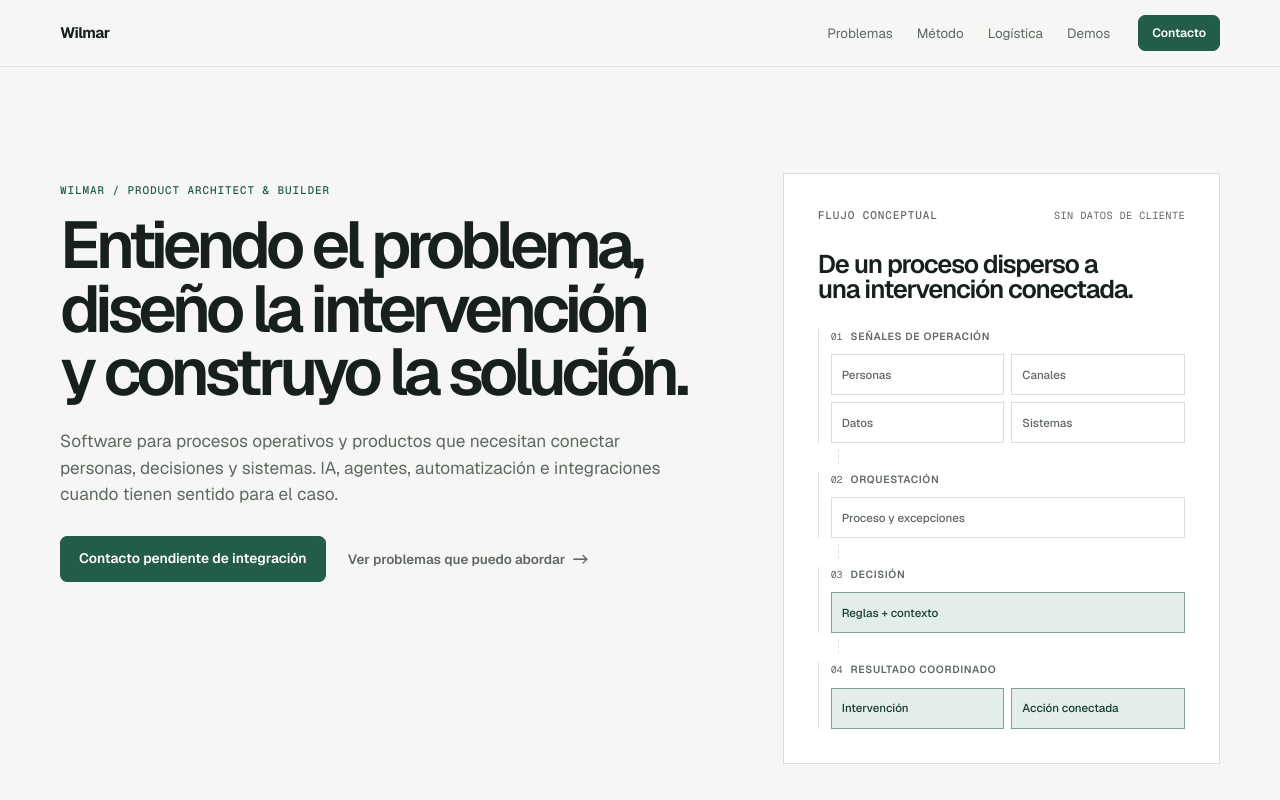
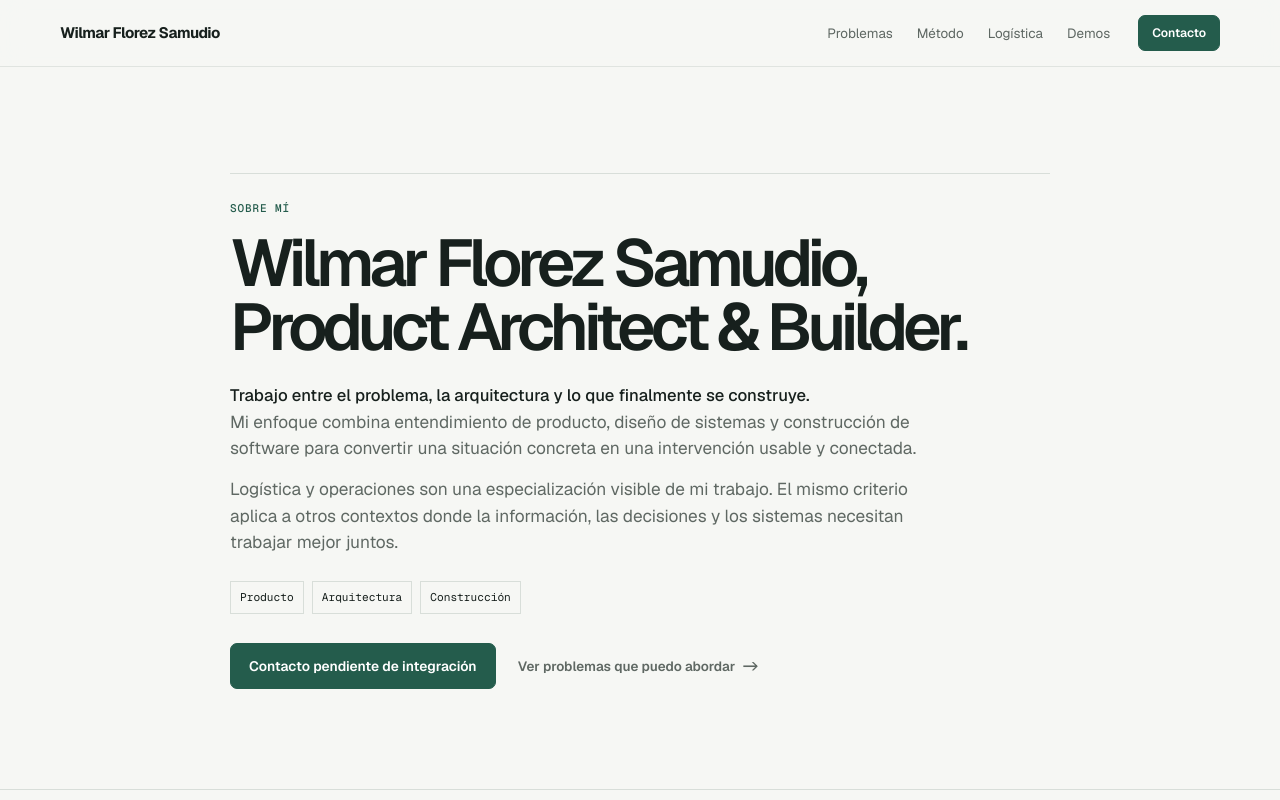
Before and after one commit to wilmarFlorez/wlanding, a Next.js app: page / in a window 1280 px wide. Shown: the top 800 px of the page. Built offline with nearby package versions, Linux system fonts and the light colour scheme.

Commit message:
feat: Update landing page content and structure with personal branding and enhanced messaging

```diff
--- a/app/globals.css
+++ b/app/globals.css
@@ -50,30 +50,22 @@ p { color: var(--muted); }
 .button-small { min-height: 36px; padding: 0 13px; font-size: .76rem; }
 
 .hero { padding: 106px 0 100px; border-bottom: 1px solid var(--line); }
-.hero-grid { display: grid; grid-template-columns: minmax(0, 1.1fr) minmax(320px, .76fr); align-items: start; gap: clamp(40px, 7vw, 98px); }
-.hero-copy { padding-top: 10px; }
-.hero-lede { max-width: 630px; margin-bottom: 29px; font-size: clamp(1.02rem, 1.35vw, 1.16rem); line-height: 1.52; }
-.hero-actions { display: flex; align-items: center; gap: 22px; }
+.hero-content { max-width: 820px; }
+.hero-copy { border-top: 1px solid var(--line); padding-top: 27px; }
+.hero-role { color: var(--foreground); font-size: 1.04rem; font-weight: 500; }
+.hero-lede { max-width: 710px; margin-bottom: 15px; font-size: clamp(1.02rem, 1.35vw, 1.16rem); line-height: 1.52; }
+.hero-specialization { margin-bottom: 0; }
+.hero-copy .focus-list { margin-top: 26px; }
+.hero-actions { display: flex; align-items: center; gap: 22px; margin-top: 29px; }
 .text-link { font-weight: 550; }
 .text-link span { display: inline-block; margin-left: 4px; transition: transform 160ms ease; }
 .text-link:hover span { transform: translateX(3px); }
-.hero-flow { border: 1px solid var(--line); background: var(--surface); padding: clamp(22px, 3vw, 34px); }
-.flow-heading { display: flex; justify-content: space-between; gap: 16px; margin-bottom: 28px; color: var(--muted); font-family: var(--font-geist-mono), monospace; font-size: .64rem; letter-spacing: .04em; text-transform: uppercase; }
-.hero-flow h2 { max-width: 370px; margin-bottom: 26px; font-size: clamp(1.4rem, 2vw, 1.85rem); letter-spacing: -.045em; }
-.flow-stage { border-left: 1px solid var(--line); padding-left: 12px; }
-.flow-stage-heading { display: flex; align-items: baseline; gap: 8px; margin-bottom: 9px; }
-.flow-stage-heading span { color: var(--muted); font-family: var(--font-geist-mono), monospace; font-size: .62rem; }
-.flow-stage-heading p { margin: 0; font-size: .65rem; font-weight: 600; letter-spacing: .06em; text-transform: uppercase; }
-.flow-inputs, .flow-output { display: grid; grid-template-columns: repeat(2, minmax(0, 1fr)); gap: 7px; }
-.flow-node { display: flex; min-height: 41px; align-items: center; border: 1px solid var(--line); color: var(--muted); font-size: .72rem; font-weight: 500; padding: 8px 10px; }
-.flow-node-accent { border-color: color-mix(in srgb, var(--accent) 48%, var(--line)); background: var(--accent-soft); color: var(--accent-dark); }
-.flow-connector { width: 1px; height: 17px; margin: 6px 0 6px 20px; background: repeating-linear-gradient(to bottom, var(--line) 0 3px, transparent 3px 6px); }
 
 .section-intro { max-width: 720px; margin-bottom: 48px; }
 .section-intro p:last-child { max-width: 660px; margin-bottom: 0; }
 .problems-list { display: grid; grid-template-columns: repeat(2, minmax(0, 1fr)); column-gap: 56px; list-style: none; margin: 0; padding: 0; }
 .problem-item { display: grid; grid-template-columns: 40px minmax(0, 1fr); gap: 15px; border-top: 1px solid var(--line); padding: 22px 0 25px; }
-.problem-item p, .solution-item p, .process-item p, .demo-summary p, .about-content > p { margin-bottom: 0; font-size: .92rem; }
+.problem-item p, .solution-item p, .process-item p, .demo-summary p { margin-bottom: 0; font-size: .92rem; }
 
 .process-section { background: #ecefea; }
 .process-list { display: grid; grid-template-columns: repeat(5, minmax(0, 1fr)); gap: 24px; list-style: none; margin: 0; padding: 0; }
@@ -121,9 +113,6 @@ p { color: var(--muted); }
 .demo-notes p { margin: 0; color: var(--foreground); font-size: .78rem; line-height: 1.45; }
 .demo-notes span { display: block; margin-bottom: 4px; color: var(--muted); font-family: var(--font-geist-mono), monospace; font-size: .64rem; letter-spacing: .07em; text-transform: uppercase; }
 
-.about-content { max-width: 820px; border-top: 1px solid var(--line); padding-top: 27px; }
-.about-content > p:not(.eyebrow) { max-width: 710px; margin-bottom: 15px; }
-.about-role { color: var(--foreground) !important; font-size: 1.04rem !important; font-weight: 500; }
 .focus-list { display: flex; flex-wrap: wrap; gap: 8px; margin: 26px 0 0; }
 .focus-list span { border: 1px solid var(--line); color: var(--foreground); font-family: var(--font-geist-mono), monospace; font-size: .7rem; padding: 7px 9px; }
 
@@ -154,8 +143,7 @@ p { color: var(--muted); }
 .footer-content .footer-name { margin-bottom: 2px; }
 
 @media (max-width: 900px) {
-  .hero-grid, .logistics-layout, .contact-panel { grid-template-columns: 1fr; }
-  .hero-flow { max-width: 620px; }
+  .logistics-layout, .contact-panel { grid-template-columns: 1fr; }
   .process-list { grid-template-columns: repeat(3, minmax(0, 1fr)); gap: 28px; }
   .process-item:not(:last-child)::after { display: none; }
 }
@@ -169,8 +157,6 @@ p { color: var(--muted); }
   .header-content { min-height: 60px; }
   .hero-actions { align-items: flex-start; flex-direction: column; gap: 17px; }
   .hero-actions .button { width: 100%; }
-  .flow-heading { margin-bottom: 22px; }
-  .flow-heading span:last-child { max-width: 130px; text-align: right; }
   .problems-list, .solutions-grid, .process-list, .demo-notes { grid-template-columns: 1fr; }
   .problems-list { gap: 0; }
   .process-list { gap: 0; border-left: 1px solid var(--line); padding-left: 20px; }
--- a/app/layout.tsx
+++ b/app/layout.tsx
@@ -13,11 +13,11 @@ const geistMono = Geist_Mono({
 });
 
 export const metadata: Metadata = {
-  title: "Wilmar | Product Architect & Builder",
+  title: "Wilmar Florez Samudio | Product Architect & Builder",
   description:
     "Wilmar entiende problemas, diseña intervenciones y construye software con IA, agentes, automatización e integraciones cuando tienen sentido.",
   openGraph: {
-    title: "Wilmar | Product Architect & Builder",
+    title: "Wilmar Florez Samudio | Product Architect & Builder",
     description:
       "Product Architect & Builder para problemas operativos y productos conectados con IA, automatización e integraciones.",
     type: "website",
--- a/app/page.tsx
+++ b/app/page.tsx
@@ -1,4 +1,3 @@
-import { About } from "@/components/landing/About";
 import { ContactSection } from "@/components/landing/ContactSection";
 import { Demos } from "@/components/landing/Demos";
 import { FAQ } from "@/components/landing/FAQ";
@@ -21,7 +20,6 @@ export default function Home() {
         <Solutions />
         <Logistics />
         <Demos />
-        <About />
         <ContactSection />
         <FAQ />
       </main>
--- a/components/landing/Footer.tsx
+++ b/components/landing/Footer.tsx
@@ -3,10 +3,10 @@ export function Footer() {
     <footer className="site-footer">
       <div className="container footer-content">
         <div>
-          <p className="footer-name">Wilmar</p>
+          <p className="footer-name">Wilmar Florez Samudio</p>
           <p>Product Architect &amp; Builder</p>
         </div>
-        <p>© {new Date().getFullYear()} Wilmar</p>
+        <p>© {new Date().getFullYear()} Wilmar Florez Samudio</p>
       </div>
     </footer>
   );
--- a/components/landing/Header.tsx
+++ b/components/landing/Header.tsx
@@ -3,7 +3,7 @@ export function Header() {
     <header className="site-header">
       <div className="container header-content">
         <a className="wordmark" href="#inicio" aria-label="Ir al inicio">
-          Wilmar
+          Wilmar Florez Samudio
         </a>
         <nav className="header-nav" aria-label="Navegación principal">
           <a href="#problemas">Problemas</a>
--- a/components/landing/Hero.tsx
+++ b/components/landing/Hero.tsx
@@ -1,19 +1,22 @@
-import type { ReactNode } from "react";
-
-function FlowNode({ children, accent = false }: { children: ReactNode; accent?: boolean }) {
-  return <div className={`flow-node${accent ? " flow-node-accent" : ""}`}>{children}</div>;
-}
-
 export function Hero() {
   return (
     <section className="hero section" id="inicio" aria-labelledby="hero-title">
-      <div className="container hero-grid">
+      <div className="container hero-content">
         <div className="hero-copy">
-          <p className="eyebrow">Wilmar / Product Architect &amp; Builder</p>
-          <h1 id="hero-title">Entiendo el problema, diseño la intervención y construyo la solución.</h1>
+          <p className="eyebrow">Sobre mí</p>
+          <h1 id="hero-title">Wilmar Florez Samudio, Product Architect &amp; Builder.</h1>
+          <p className="hero-role">Trabajo entre el problema, la arquitectura y lo que finalmente se construye.</p>
           <p className="hero-lede">
-            Software para procesos operativos y productos que necesitan conectar personas, decisiones y sistemas. IA, agentes, automatización e integraciones cuando tienen sentido para el caso.
+            Mi enfoque combina entendimiento de producto, diseño de sistemas y construcción de software para convertir una situación concreta en una intervención usable y conectada.
           </p>
+          <p className="hero-lede hero-specialization">
+            Logística y operaciones son una especialización visible de mi trabajo. El mismo criterio aplica a otros contextos donde la información, las decisiones y los sistemas necesitan trabajar mejor juntos.
+          </p>
+          <div className="focus-list" aria-label="Enfoque">
+            <span>Producto</span>
+            <span>Arquitectura</span>
+            <span>Construcción</span>
+          </div>
           <div className="hero-actions">
             <a className="button" href="#contacto">
               Contacto pendiente de integración
@@ -23,52 +26,6 @@ export function Hero() {
             </a>
           </div>
         </div>
-        <div className="hero-flow" aria-label="Flujo conceptual de información dispersa a proceso coordinado">
-          <div className="flow-heading">
-            <span className="flow-label">Flujo conceptual</span>
-            <span>Sin datos de cliente</span>
-          </div>
-          <h2>De un proceso disperso a una intervención conectada.</h2>
-          <div className="flow-stage flow-stage-sources">
-            <div className="flow-stage-heading">
-              <span>01</span>
-              <p>Señales de operación</p>
-            </div>
-            <div className="flow-inputs">
-              <FlowNode>Personas</FlowNode>
-              <FlowNode>Canales</FlowNode>
-              <FlowNode>Datos</FlowNode>
-              <FlowNode>Sistemas</FlowNode>
-            </div>
-          </div>
-          <div className="flow-connector" aria-hidden="true" />
-          <div className="flow-stage flow-stage-process">
-            <div className="flow-stage-heading">
-              <span>02</span>
-              <p>Orquestación</p>
-            </div>
-              <FlowNode>Proceso y excepciones</FlowNode>
-          </div>
-          <div className="flow-connector" aria-hidden="true" />
-          <div className="flow-stage flow-stage-intelligence">
-            <div className="flow-stage-heading">
-              <span>03</span>
-              <p>Decisión</p>
-            </div>
-              <FlowNode accent>Reglas + contexto</FlowNode>
-          </div>
-          <div className="flow-connector" aria-hidden="true" />
-          <div className="flow-stage flow-stage-results">
-            <div className="flow-stage-heading">
-              <span>04</span>
-              <p>Resultado coordinado</p>
-            </div>
-            <div className="flow-output">
-               <FlowNode accent>Intervención</FlowNode>
-               <FlowNode accent>Acción conectada</FlowNode>
-            </div>
-          </div>
-        </div>
       </div>
     </section>
   );
```
Also changed, not shown: components/landing/About.tsx (deleted, +0 -16 lines), 1 other file (tests, documents, lock files or other folders).
